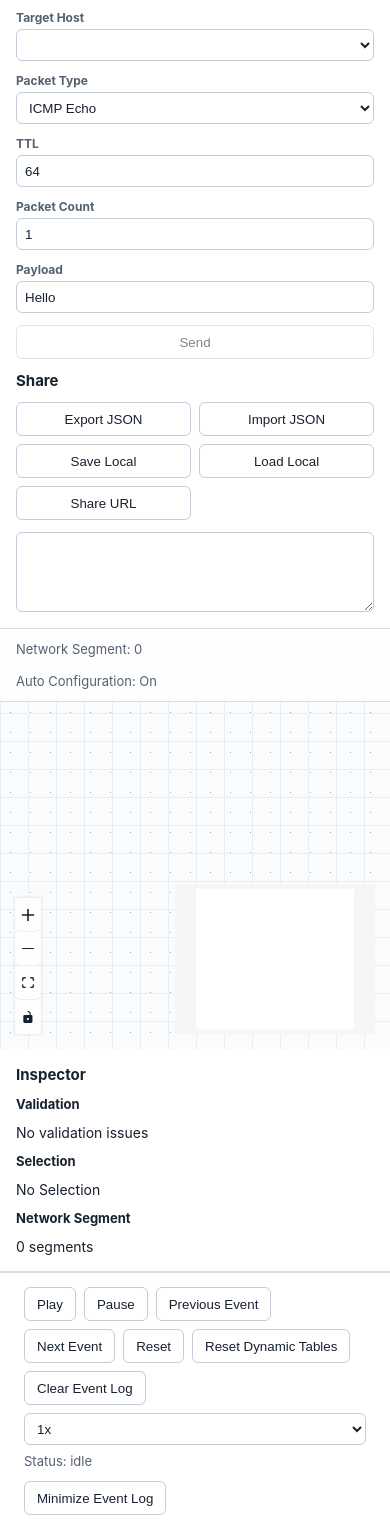
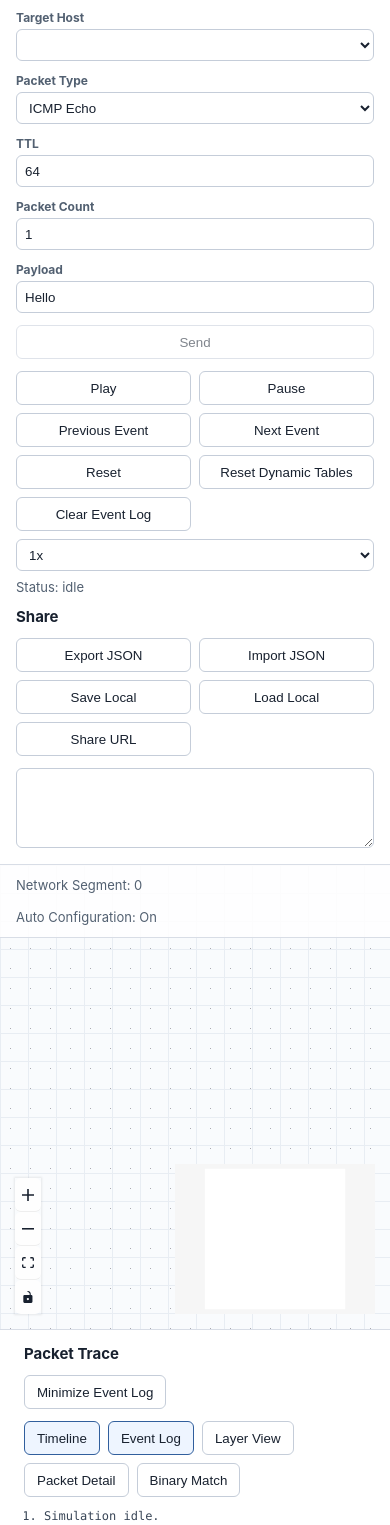
Before and after one commit to YubinMoon/Network-Lab, a React (Vite) app: page / in a window 390 px wide. Shown: the part 570-2095 px from the top of the page. Built offline with nearby package versions, Linux system fonts and the light colour scheme.

Commit message:
fix: expand event log layout

```diff
--- a/src/App.css
+++ b/src/App.css
@@ -2,7 +2,7 @@
   height: 100vh;
   min-height: 0;
   display: grid;
-  grid-template-rows: auto minmax(0, 1fr) auto;
+  grid-template-rows: auto minmax(0, 1fr);
   overflow: hidden;
   background: #f6f7f9;
   color: #18212f;
@@ -71,8 +71,13 @@ input {
 .workspace {
   min-height: 0;
   display: grid;
+  grid-template-rows: minmax(0, 1fr) minmax(280px, 36vh);
   grid-template-columns: minmax(180px, 240px) minmax(420px, 1fr) minmax(260px, 340px);
   overflow: hidden;
+}
+
+.workspace:has(.simulation-panel.collapsed) {
+  grid-template-rows: minmax(0, 1fr) auto;
 }
 
 .palette,
@@ -85,10 +90,13 @@ input {
 }
 
 .palette {
+  grid-row: 1 / 3;
   border-right: 1px solid #d8dde6;
 }
 
 .inspector {
+  grid-column: 3;
+  grid-row: 1 / 3;
   border-left: 1px solid #d8dde6;
 }
 
@@ -181,6 +189,8 @@ dd {
 }
 
 .canvas {
+  grid-column: 2;
+  grid-row: 1;
   min-width: 0;
   min-height: 0;
   display: grid;
@@ -358,10 +368,12 @@ dd {
 }
 
 .simulation-panel {
+  grid-column: 2;
+  grid-row: 2;
   display: grid;
+  grid-template-rows: auto minmax(0, 1fr);
   gap: 12px;
   min-height: 0;
-  max-height: 34vh;
   padding: 14px 24px 18px;
   border-top: 1px solid #d8dde6;
   overflow: hidden;
@@ -383,18 +395,32 @@ dd {
 
 .simulation-panel-content {
   display: grid;
+  grid-template-rows: auto minmax(0, 1fr);
   gap: 12px;
   min-height: 0;
   overflow: hidden;
 }
 
-.simulation-panel-header .simulation-controls {
-  min-width: 0;
-}
-
 .simulation-controls span {
   color: #526071;
   font-size: 13px;
+}
+
+.palette .simulation-controls {
+  display: grid;
+  grid-template-columns: 1fr 1fr;
+  align-items: stretch;
+}
+
+.palette .simulation-controls button,
+.palette .simulation-controls select,
+.palette .simulation-controls span {
+  width: 100%;
+}
+
+.palette .simulation-controls select,
+.palette .simulation-controls span {
+  grid-column: 1 / -1;
 }
 
 .simulation-tabs button:first-child {
@@ -410,7 +436,7 @@ dd {
 .event-log {
   display: grid;
   gap: 6px;
-  max-height: min(20vh, 180px);
+  min-height: 0;
   margin: 0;
   padding: 0 0 0 20px;
   overflow: auto;
@@ -450,7 +476,7 @@ dd {
 .binary-match {
   display: grid;
   gap: 10px;
-  max-height: min(20vh, 180px);
+  min-height: 0;
   overflow: auto;
   text-align: left;
 }
@@ -528,12 +554,19 @@ dd {
   }
 
   .workspace {
+    grid-template-rows: auto minmax(420px, 55vh) auto auto;
     grid-template-columns: 1fr;
     overflow: visible;
   }
 
+  .workspace:has(.simulation-panel.collapsed) {
+    grid-template-rows: auto minmax(420px, 55vh) auto auto;
+  }
+
   .palette,
   .inspector {
+    grid-column: auto;
+    grid-row: auto;
     max-height: none;
     overflow: visible;
     border: 0;
@@ -544,8 +577,10 @@ dd {
     min-height: 420px;
   }
 
+  .canvas,
   .simulation-panel {
-    max-height: none;
+    grid-column: auto;
+    grid-row: auto;
   }
 
   .simulation-panel-header {
--- a/src/App.tsx
+++ b/src/App.tsx
@@ -6,6 +6,7 @@ import { PersistenceControls } from './components/common/PersistenceControls'
 import { NetworkCanvas } from './components/canvas/NetworkCanvas'
 import { Inspector } from './components/inspector/Inspector'
 import { PacketGenerator } from './components/simulation/PacketGenerator'
+import { SimulationControls } from './components/simulation/SimulationControls'
 import { SimulationPanel } from './components/simulation/SimulationPanel'
 import { useLabStore } from './store/useLabStore'
 import type { NodeType } from './domain/types'
@@ -65,6 +66,7 @@ function App() {
           </div>
           <ExampleMenu />
           <PacketGenerator />
+          <SimulationControls />
           <PersistenceControls />
         </aside>
 
@@ -76,10 +78,9 @@ function App() {
           <NetworkCanvas />
         </section>
 
+        <SimulationPanel />
         <Inspector />
       </section>
-
-      <SimulationPanel />
     </main>
   )
 }
--- a/src/components/simulation/SimulationPanel.tsx
+++ b/src/components/simulation/SimulationPanel.tsx
@@ -3,7 +3,6 @@ import { BinaryMatchView } from './BinaryMatchView'
 import { EventLog } from './EventLog'
 import { LayerView } from './LayerView'
 import { PacketDetail } from './PacketDetail'
-import { SimulationControls } from './SimulationControls'
 import { Timeline } from './Timeline'
 
 type SimulationTab =
@@ -31,7 +30,7 @@ export function SimulationPanel() {
       aria-label="Simulation Panel"
     >
       <div className="simulation-panel-header">
-        <SimulationControls />
+        <h2>Packet Trace</h2>
         <button
           type="button"
           aria-expanded={!collapsed}
```
Also changed, not shown: 1 other file (tests, documents, lock files or other folders).
